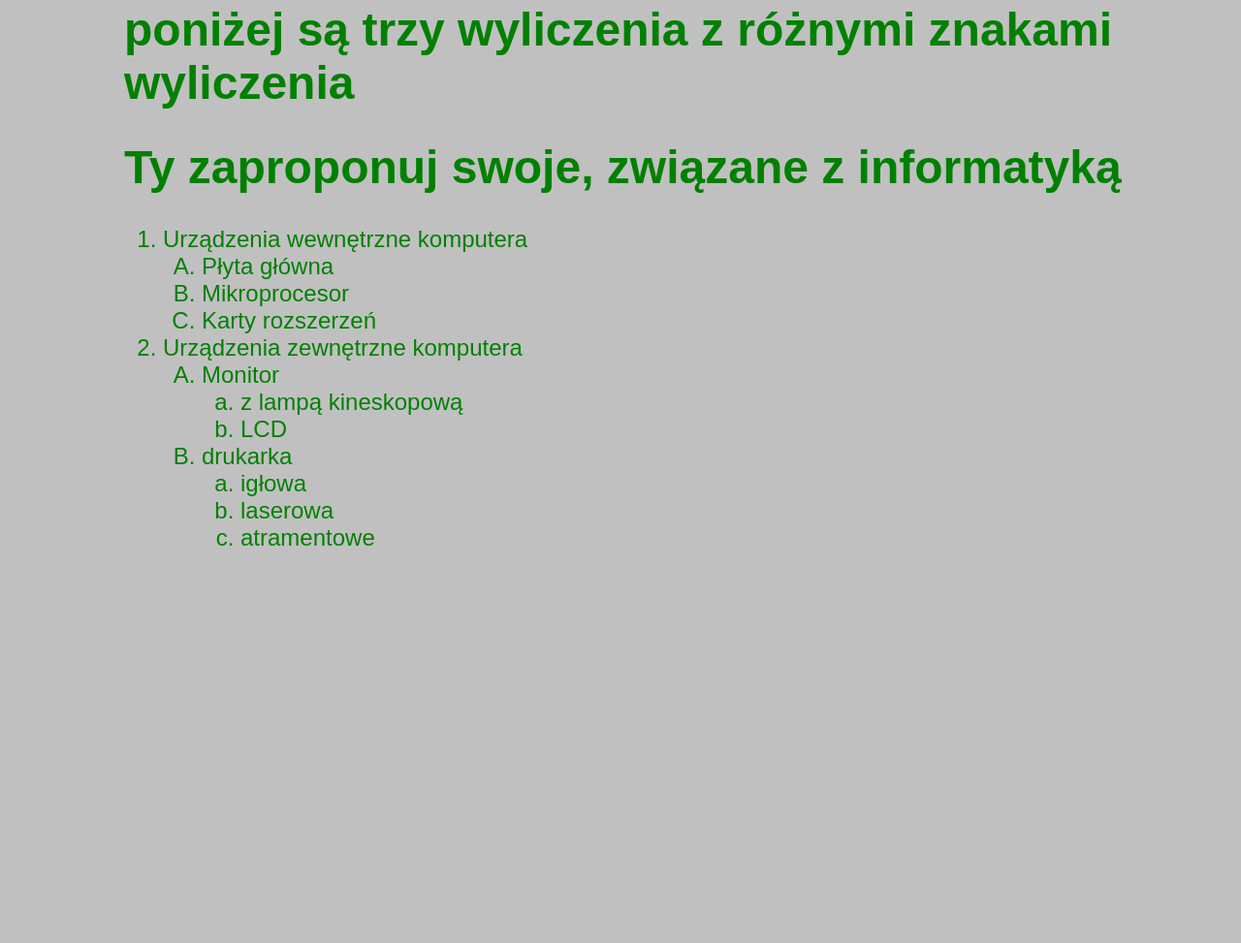
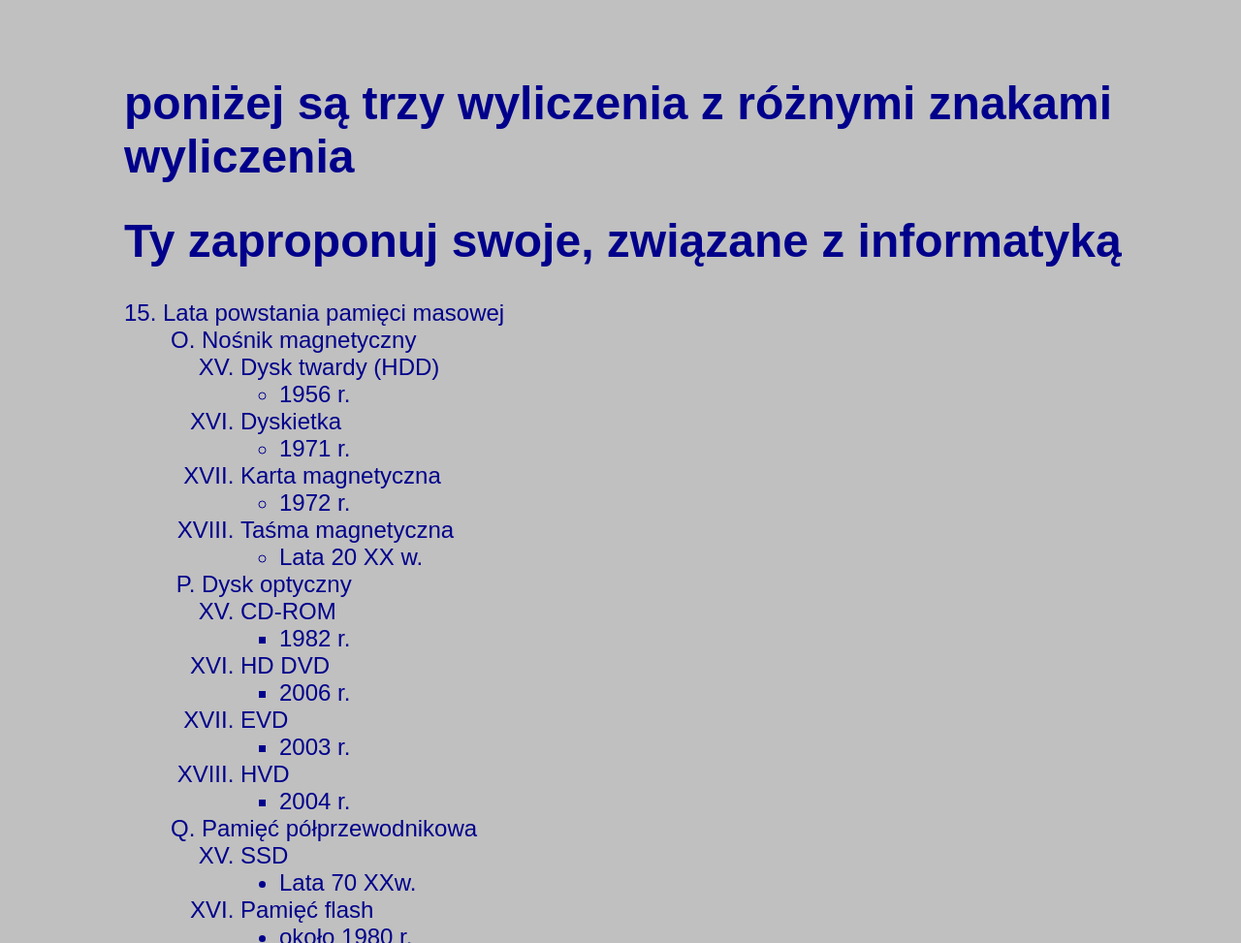
Before and after one commit to QLAAAA/zad_INST_HTM_technik_2022_2K2, a plain HTML site: page index.html in a window 1280 px wide. Shown: the part 5481-6454 px from the top of the page at 97% size. Before the commit the page ends 6074 px from the top, so only its background shows below. Drawn offline with Linux system fonts and the light colour scheme.

Commit message:
Update index.html

```diff
--- a/index.html
+++ b/index.html
@@ -63,6 +63,7 @@ Z e-kranu!<br>
 
 <b> nazwisko ucznia&nbsp&nbsp&nbsp&nbsp&nbsp&nbsp&nbsp&nbsp&nbsp&nbsp;imię ucznia</b><br>
 Frączak&nbsp&nbsp&nbsp&nbsp&nbsp&nbsp&nbsp&nbsp&nbsp&nbsp;Mariusz<br>
+<p align=center><font size=5 face=arial> Zadanie 4 </p>
 <br><br><br>
 <h1> poniżej są trzy wyliczenia z różnymi znakami wyliczenia</h1>
 <h1> Ty zaproponuj swoje, związane z informatyką</h1>
@@ -99,36 +100,68 @@ Ceny kart graficznych:<br>
 <LI>Inno3D GeForce RTX 3070 2859zł
 </OL>
 <br>
-<OL TYPE=I START=XV>
+<OL TYPE=I START=15>
 <LI>Inno3D GeForce RTX 3050 1499zł
 <LI>Zotac GeForce RTX 3050 Gaming 1699zł
 <LI>Gigabyte GeForce RTX 3050 EAGLE 1699zł
 </OL>
+</font>
+<font color=darkblue>
 <br><br><br>
 <h1> poniżej są trzy wyliczenia z różnymi znakami wyliczenia</h1>
 <h1> Ty zaproponuj swoje, związane z informatyką</h1>
-<OL>
-<LI> Urządzenia wewnętrzne komputera
-<OL type=A>
-<LI> Płyta główna
-<LI> Mikroprocesor
-<LI> Karty rozszerzeń
+<OL type=1 start=15>
+     <LI> Lata powstania pamięci masowej
+           <OL type=A START=15>
+                   <LI> Nośnik magnetyczny
+				          <OL type=I start=15>
+                                          <LI> Dysk twardy (HDD)
+										            <UL type=circle>
+                                                               <LI> 1956 r.</UL>
+										  <LI> Dyskietka
+										            <UL type=circle>
+                                                               <LI>	1971 r.</UL>
+                                          <LI> Karta magnetyczna
+                                                    <UL type=circle>
+                                                               <LI> 1972 r.</UL>
+                                          <LI> Taśma magnetyczna
+                                                    <UL type=circle>
+                      										   <LI>	Lata 20 XX w.</UL>
+           </OL>
+     <LI> Dysk optyczny
+            <OL type=I start=15>
+                     <LI> CD-ROM
+                          <UL type=square>
+                                  <LI> 1982 r.</UL>
+                     <LI> HD DVD
+					      <UL type=square>
+						          <LI> 2006 r.</UL>
+					 <LI> EVD
+  					      <UL type=square>
+						          <LI> 2003 r.</UL>
+                     <LI> HVD
+                          <UL type=square>
+                                  <LI> 2004 r.</UL>
+                          </OL>
+                   <LI> Pamięć półprzewodnikowa
+                           <OL type=I start=15>
+                                  <LI> SSD
+								           <UL type=disc>
+										      <LI> Lata 70 XXw.</UL>
+                                  <LI> Pamięć flash
+								           <UL type=disc>
+										      <LI> około 1980 r.</UL>
+                                  <LI> Karty pamięci
+								           <UL type=disc>
+										      <LI> Przełom XX i XXI wieku</UL>
+                                  <LI> Pamięć USB
+                                           <UL type=disc>
+                                              <LI> 2000 r.</UL>
+                           </OL>
+
+            </OL>
 </OL>
-<LI> Urządzenia zewnętrzne komputera
-<OL type=A>
-<LI> Monitor
-<OL type=a>
-<LI> z lampą kineskopową
-<LI> LCD
-</OL>
-<LI> drukarka
-<OL type=a>
-<LI> igłowa
-<LI> laserowa
-<LI> atramentowe
-</OL>
-</OL>
-</OL>
+</font>
 <!-Jakub Krotoszyński 2K2 ZSE->
 	 </body>
     </html>
```
